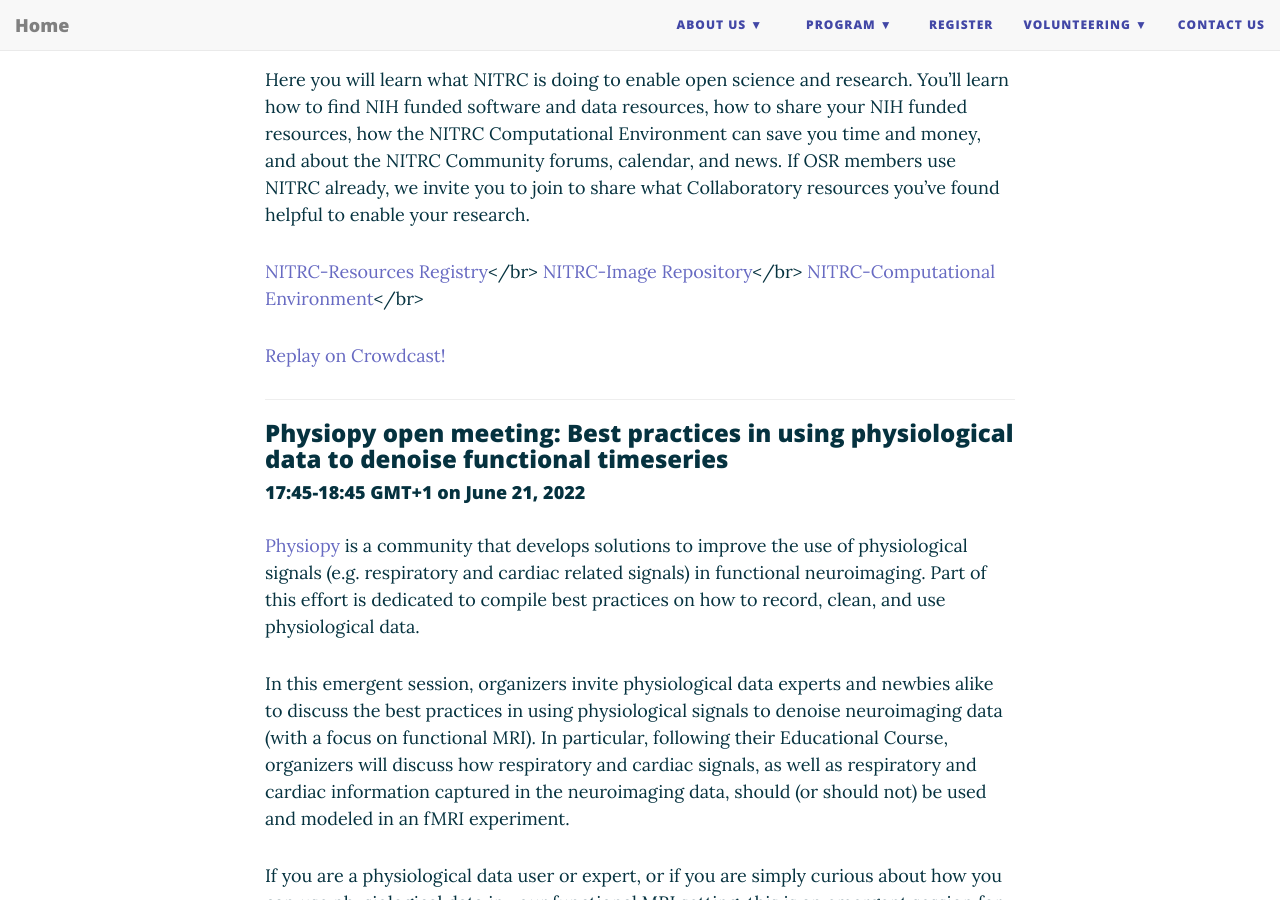
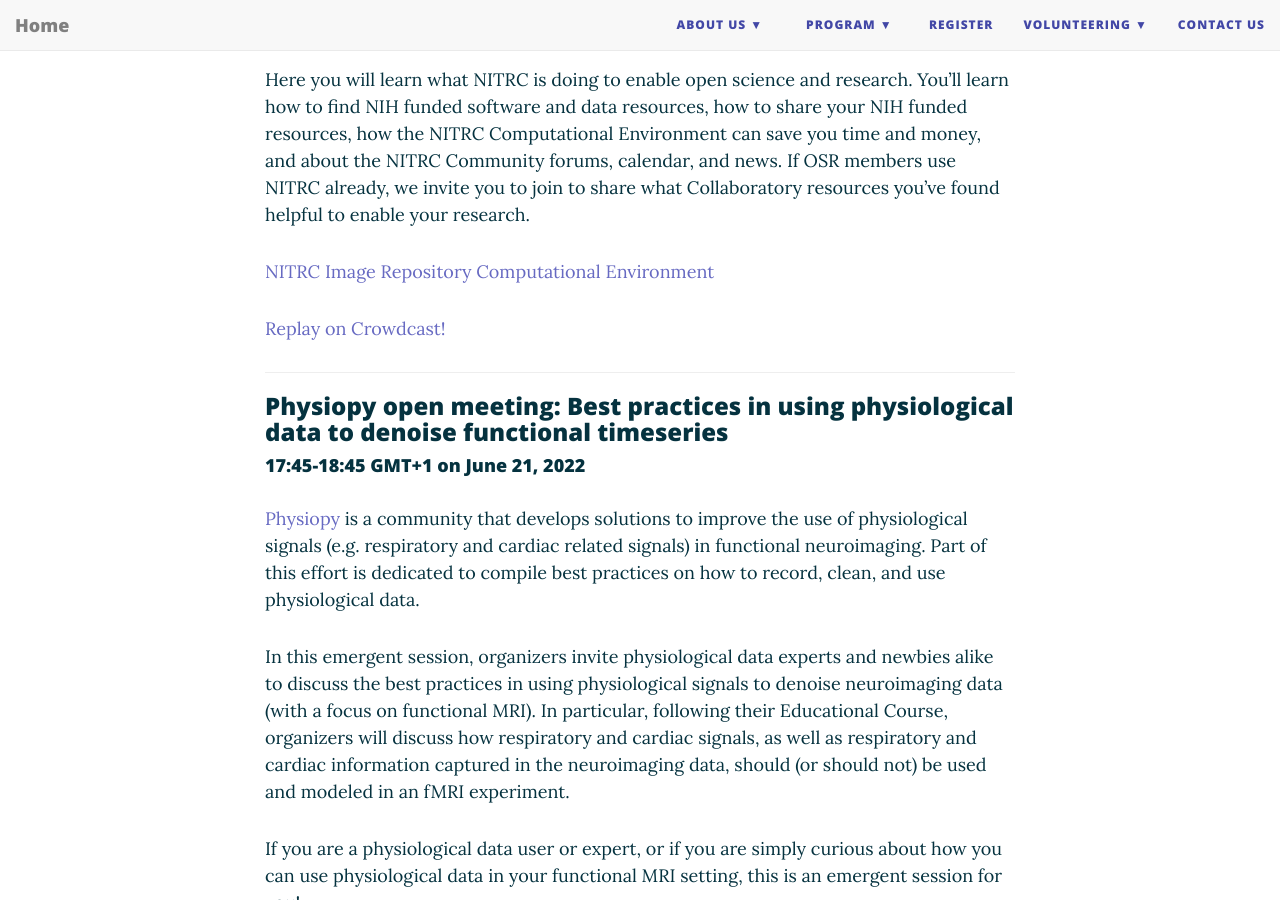
Before and after one commit to ohbm/osr2023, a Jekyll site: the page built from emergent.md, in a window 1280 px wide and 900 px high, scrolled down 2184 px. Built offline with Jekyll 4.4.1, drawn with Linux system fonts in a browser that asks for light colours; nearby versions of some CDN libraries.

Commit message:
updated nitrc links

```diff
--- a/emergent.md
+++ b/emergent.md
@@ -51,9 +51,9 @@
 Here you will learn what NITRC is doing to enable open science and research. You'll learn how to find NIH funded software and data resources, how to share your NIH funded resources, how the NITRC Computational Environment can save you time and money, and about the NITRC Community forums, calendar, and news.
 If OSR members use NITRC already, we invite you to join to share what Collaboratory resources you've found helpful to enable your research.
 
-[NITRC-Resources Registry](www.nitrc.org)</br>
-[NITRC-Image Repository](https://nitrc.org/ir/)</br>
-[NITRC-Computational Environment](https://nitrc.org/ce/)</br>
+[NITRC](www.nitrc.org)
+[Image Repository](https://nitrc.org/ir/)
+[Computational Environment](https://nitrc.org/ce/)
 
 [Replay on Crowdcast!](https://www.crowdcast.io/e/osr-2022--emergent-6)
 
```
